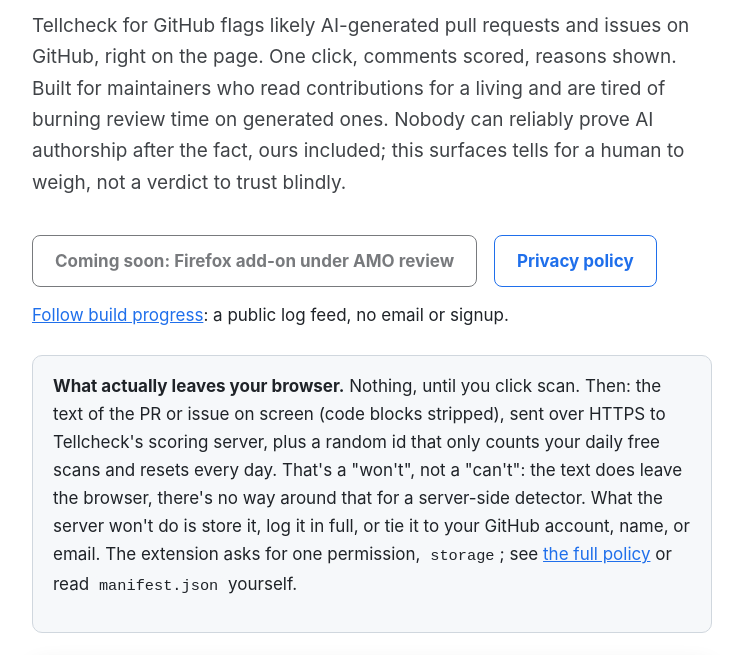
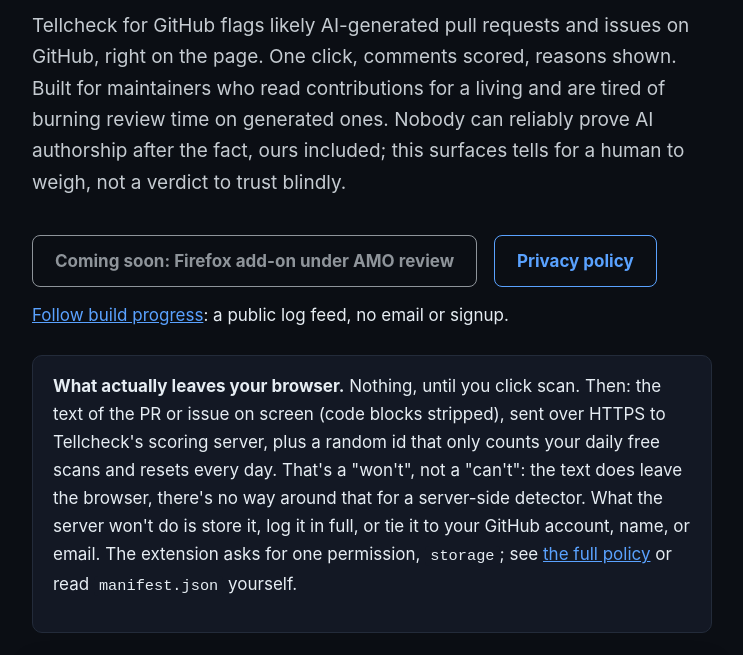
Before and after one commit to munzzyy/tellcheck-github, a browser extension: page site/index.html in a window 1280 px wide. Shown: the part 210-865 px from the top of the page, without its empty margins (268-1011 px from the left). Drawn offline with Linux system fonts and the light colour scheme.

Commit message:
make the site dark to match the API site, drop the light override

```diff
--- a/site/assets/style.css
+++ b/site/assets/style.css
@@ -1,7 +1,6 @@
 /* Tellcheck for GitHub - shared site styles.
-   Dark by default, using the same tokens as the Tellcheck API site
-   (--bg/--panel/--ink/--accent) so the two sites read as one product.
-   A light theme is a prefers-color-scheme:light override only. */
+   Dark, using the same tokens as the Tellcheck API site
+   (--bg/--panel/--ink/--accent) so the two sites read as one product. */
 
 :root {
   --bg: #0b0e14;
@@ -13,20 +12,6 @@
   --flag: #ff6b6b;
   --flag-bg: rgba(255, 107, 107, 0.12);
   --shadow: rgba(0, 0, 0, 0.35);
-}
-
-@media (prefers-color-scheme: light) {
-  :root {
-    --bg: #ffffff;
-    --panel: #f6f8fa;
-    --ink: #1f2328;
-    --accent: #1f6feb;
-    --muted: #59636e;
-    --line: #d0d7de;
-    --flag: #d1242f;
-    --flag-bg: #fff1e5;
-    --shadow: rgba(0, 0, 0, 0.12);
-  }
 }
 
 * { box-sizing: border-box; }
```
